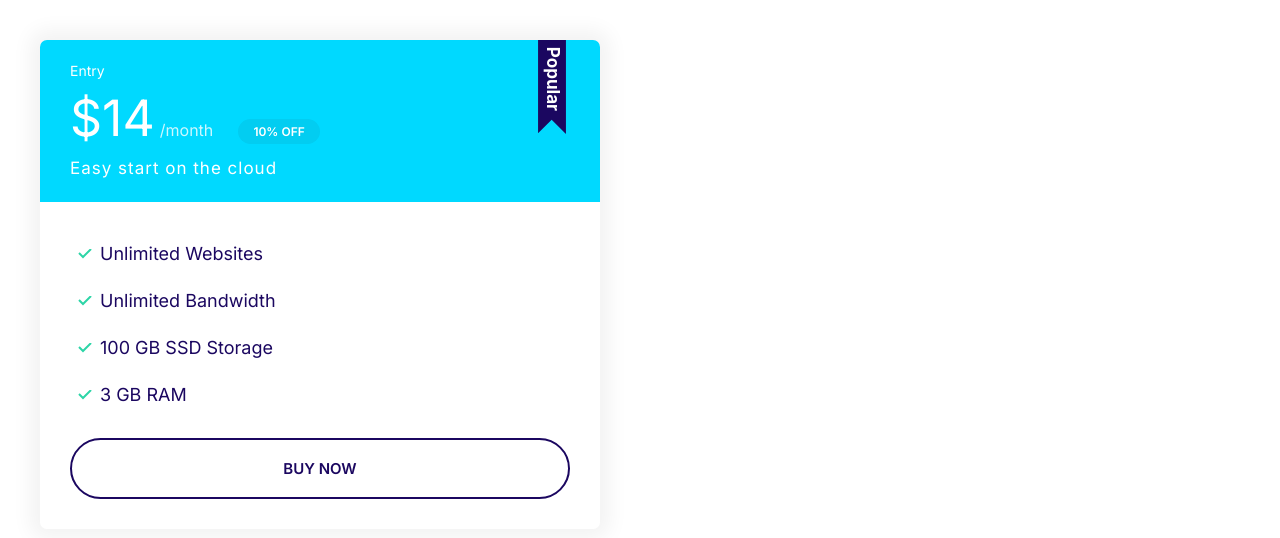
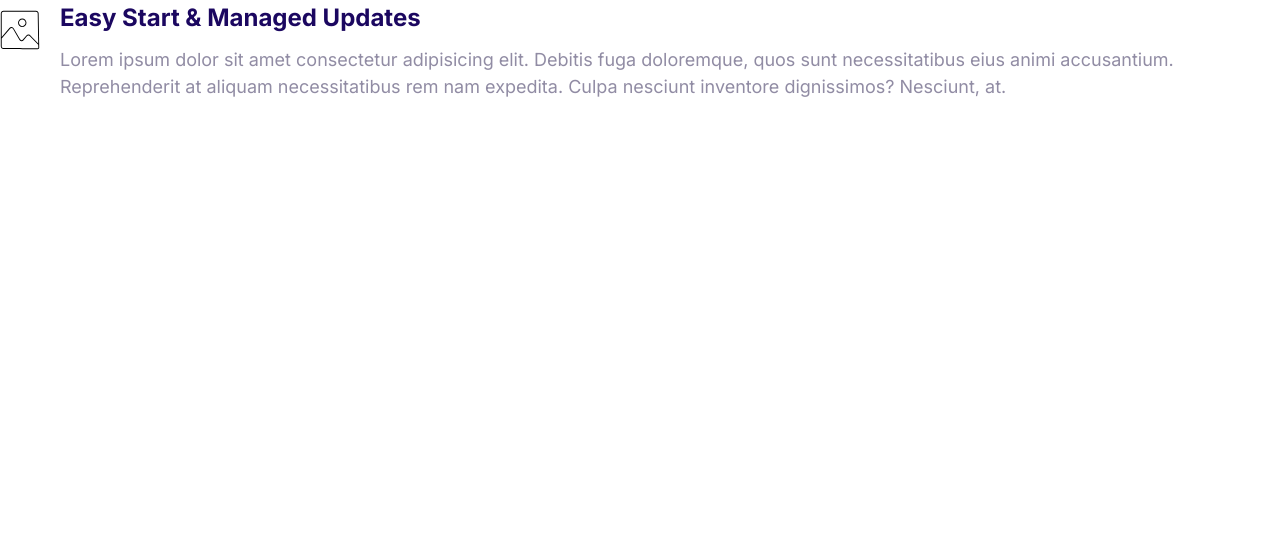
Before and after one commit to ardelean94/moshify, a plain HTML site: page index.html in a window 1280 px wide. Drawn offline with Linux system fonts and the light colour scheme.

Commit message:
Build media component.

```diff
--- a/css/styles.css
+++ b/css/styles.css
@@ -362,3 +362,20 @@ a {
     font-size: 1.7rem;
   }
 }
+
+/* Media */
+.media {
+  display: flex;
+}
+
+.media__title {
+  margin-top: 0;
+}
+
+.media__body {
+  margin: 0 2rem;
+}
+
+.media__image {
+  margin-top: 1rem;
+}
--- a/index.html
+++ b/index.html
@@ -14,26 +14,20 @@
     <title>Document</title>
   </head>
   <body>
-    <div style="width: 50%; padding: 4rem">
-      <div class="plan plan--popular">
-        <div class="card card--secondary">
-          <header class="card__header">
-            <h3 class="plan__name">Entry</h3>
-            <span class="plan__price">$14</span>
-            <span class="plan__billing-cycle">/month</span>
-            <span class="badge badge--secondary badge--small">10% OFF</span>
-            <span class="plan__description">Easy start on the cloud</span>
-          </header>
-          <div class="card__body">
-            <ul class="list list--tick">
-              <li class="list__item">Unlimited Websites</li>
-              <li class="list__item">Unlimited Bandwidth</li>
-              <li class="list__item">100 GB SSD Storage</li>
-              <li class="list__item">3 GB RAM</li>
-            </ul>
-            <button class="btn btn--outline btn--block">Buy Now</button>
-          </div>
-        </div>
+    <div class="media">
+      <div class="media__image">
+        <svg class="icon">
+          <use xlink:href="icons/sprite.svg#snap"></use>
+        </svg>
+      </div>
+      <div class="media__body">
+        <h3 class="media__title">Easy Start & Managed Updates</h3>
+        <p class="">
+          Lorem ipsum dolor sit amet consectetur adipisicing elit. Debitis fuga
+          doloremque, quos sunt necessitatibus eius animi accusantium.
+          Reprehenderit at aliquam necessitatibus rem nam expedita. Culpa
+          nesciunt inventore dignissimos? Nesciunt, at.
+        </p>
       </div>
     </div>
   </body>
```
Also changed, not shown: components/media.html (added, +16 -0 lines).
